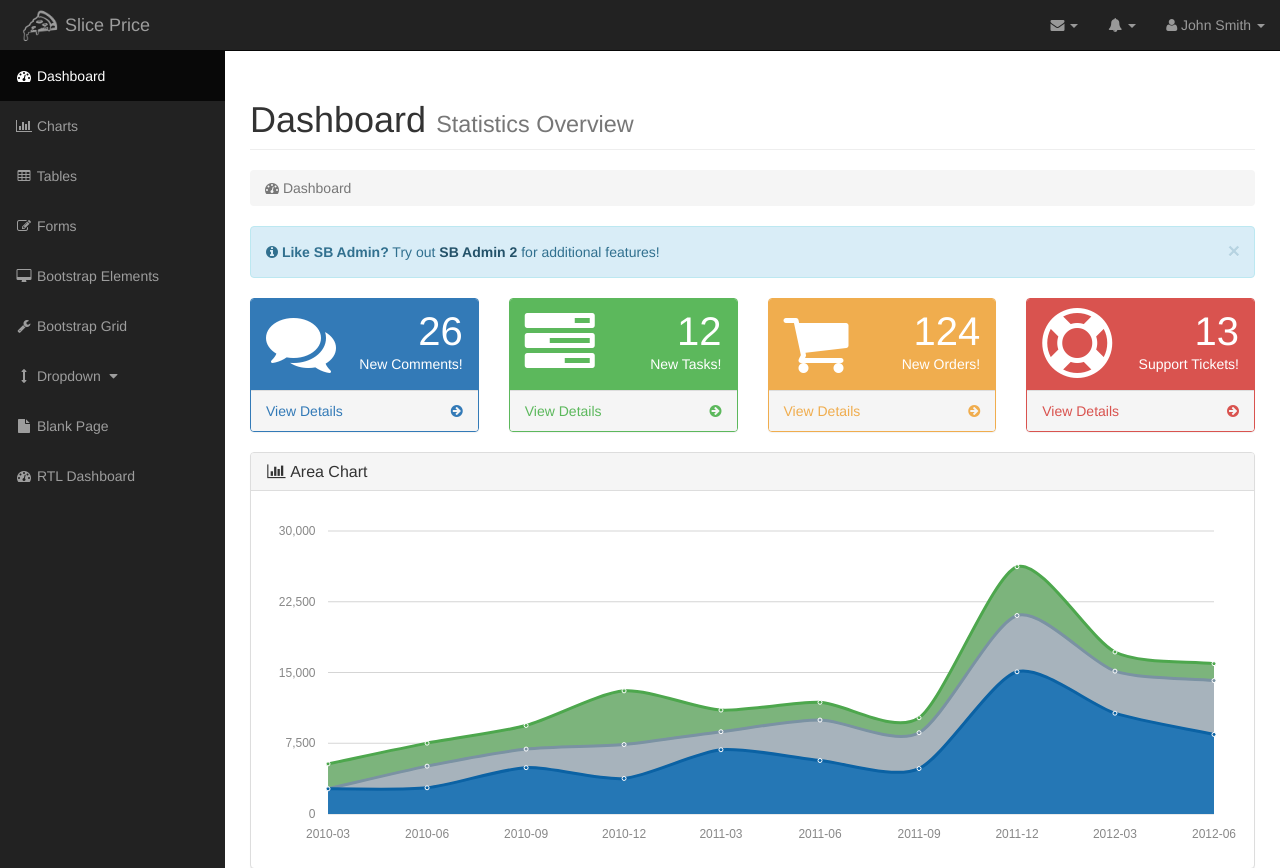
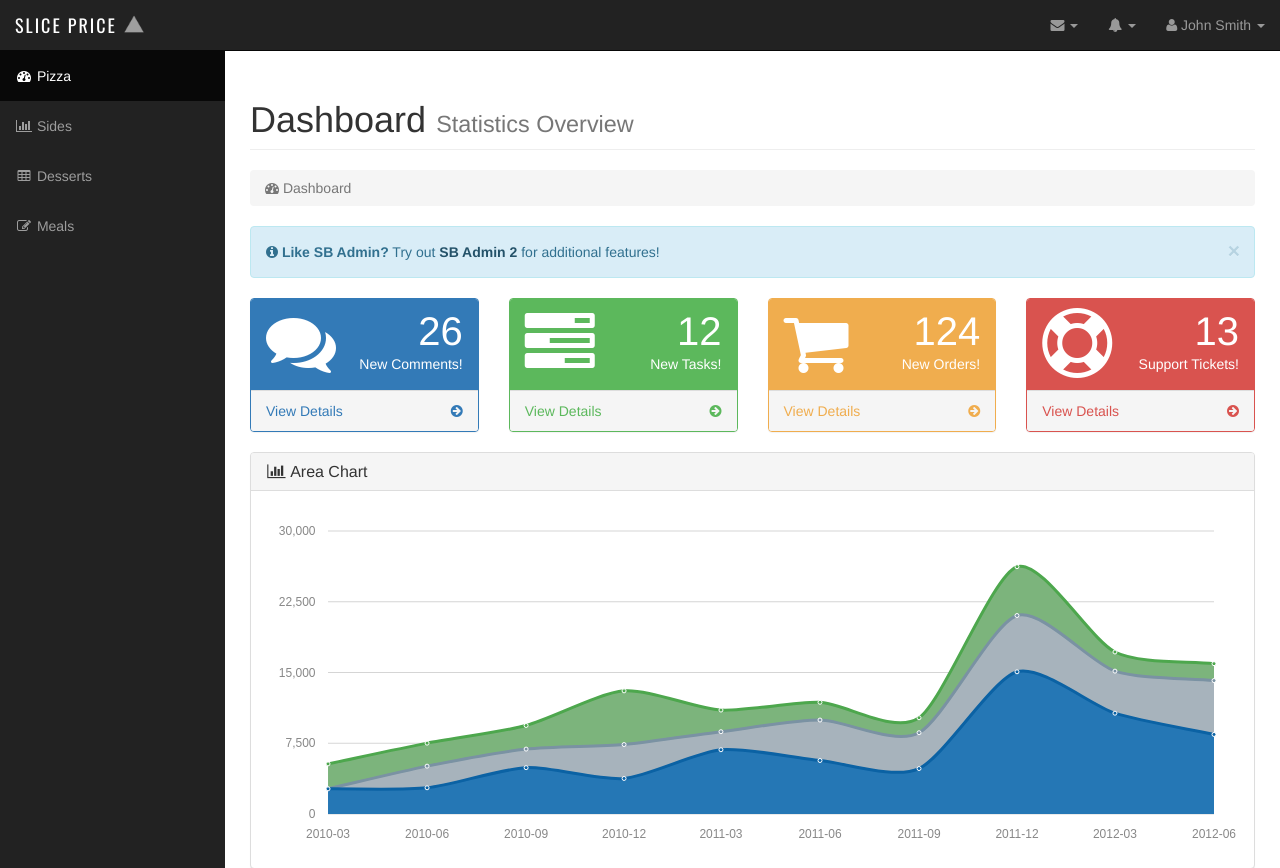
Before and after one commit to ianluddy/Slice-Price, a Flask app: page / in a window 1280 px wide. Shown: the top 868 px of the page. Run offline with Flask 2, Linux system fonts and the light colour scheme; grey boxes labelled with a size stand in for pictures from a placeholder-image service; parts of the project's set-up code (start-up, migrations or seed data) failed here and were passed over; some libraries are stand-ins or nearby versions.

Commit message:
no message

```diff
--- a/pizza/static/css/style.css
+++ b/pizza/static/css/style.css
@@ -1,11 +1,14 @@
 .za{
-  background-repeat: no-repeat;
-  size: 20px;
-  width: 50px;
-  height: 50px;
-  float: left;
-  margin-left: 0px;
-  position: relative;
-  left: 15px;
-  top: 1px;
+    background-repeat: no-repeat;
+    width: 24px;
+    height: 24px;
+    float: left;
+    position: relative;
+    left: -10px;
+    top: 12px;
 }
+.navbar-brand{
+    font-family: 'Oswald', sans-serif !important;
+    text-transform: uppercase;
+    letter-spacing: 2px;
+}
--- a/pizza/static/index.html
+++ b/pizza/static/index.html
@@ -12,6 +12,7 @@
     <title>Slice</title>
 
     <link href="static/css/style.css" rel="stylesheet">
+    <link href='http://fonts.googleapis.com/css?family=Oswald' rel='stylesheet' type='text/css'>
 
     <!-- Bootstrap Core CSS -->
     <link href="static/css/bootstrap.min.css" rel="stylesheet">
@@ -48,8 +49,8 @@
                     <span class="icon-bar"></span>
                     <span class="icon-bar"></span>
                 </button>
+                <a class="navbar-brand" href="index.html">Slice Price</a>
                 <img class="za" src="static/img/za.png" alt=""/>
-                <a class="navbar-brand" href="index.html">Slice Price</a>
             </div>
             <!-- Top Menu Items -->
             <ul class="nav navbar-right top-nav">
@@ -156,39 +157,16 @@
             <div class="collapse navbar-collapse navbar-ex1-collapse">
                 <ul class="nav navbar-nav side-nav">
                     <li class="active">
-                        <a href="index.html"><i class="fa fa-fw fa-dashboard"></i> Dashboard</a>
+                        <a href="index.html"><i class="fa fa-fw fa-dashboard"></i> Pizza</a>
                     </li>
                     <li>
-                        <a href="charts.html"><i class="fa fa-fw fa-bar-chart-o"></i> Charts</a>
+                        <a href="charts.html"><i class="fa fa-fw fa-bar-chart-o"></i> Sides</a>
                     </li>
                     <li>
-                        <a href="tables.html"><i class="fa fa-fw fa-table"></i> Tables</a>
+                        <a href="tables.html"><i class="fa fa-fw fa-table"></i> Desserts</a>
                     </li>
                     <li>
-                        <a href="forms.html"><i class="fa fa-fw fa-edit"></i> Forms</a>
-                    </li>
-                    <li>
-                        <a href="bootstrap-elements.html"><i class="fa fa-fw fa-desktop"></i> Bootstrap Elements</a>
-                    </li>
-                    <li>
-                        <a href="bootstrap-grid.html"><i class="fa fa-fw fa-wrench"></i> Bootstrap Grid</a>
-                    </li>
-                    <li>
-                        <a href="javascript:;" data-toggle="collapse" data-target="#demo"><i class="fa fa-fw fa-arrows-v"></i> Dropdown <i class="fa fa-fw fa-caret-down"></i></a>
-                        <ul id="demo" class="collapse">
-                            <li>
-                                <a href="#">Dropdown Item</a>
-                            </li>
-                            <li>
-                                <a href="#">Dropdown Item</a>
-                            </li>
-                        </ul>
-                    </li>
-                    <li>
-                        <a href="blank-page.html"><i class="fa fa-fw fa-file"></i> Blank Page</a>
-                    </li>
-                    <li>
-                        <a href="index-rtl.html"><i class="fa fa-fw fa-dashboard"></i> RTL Dashboard</a>
+                        <a href="forms.html"><i class="fa fa-fw fa-edit"></i> Meals</a>
                     </li>
                 </ul>
             </div>
```
Also changed, not shown: pizza/static/img/za.png.
